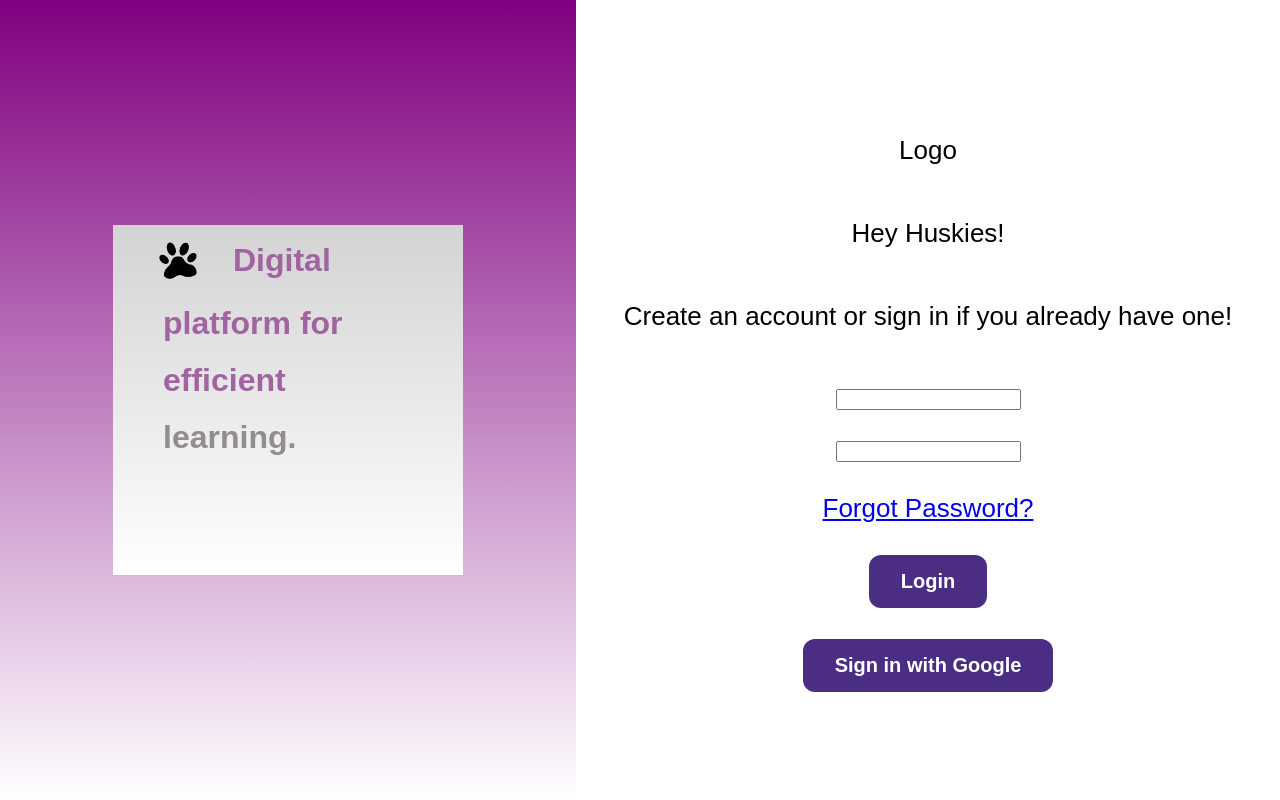
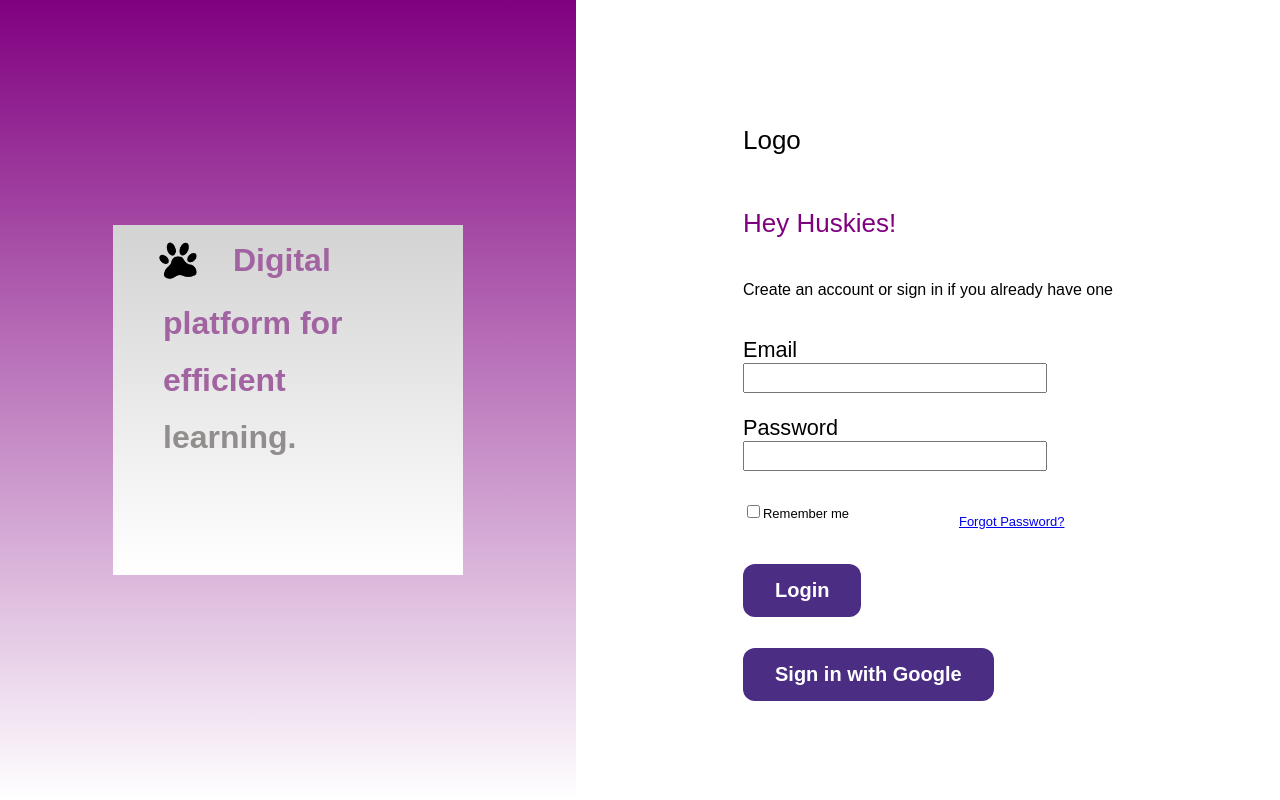
Before and after one commit to renusree153/HuskySync, a React (Create React App) app in the folder huskysync/: page / in a window 1280 px wide. Built offline with nearby package versions, Linux system fonts and the light colour scheme; a web font is replaced by a local one.

Commit message:
spacing issues

```diff
--- a/huskysync/src/Login.css
+++ b/huskysync/src/Login.css
@@ -22,6 +22,7 @@
     background-color: white;
     min-height: 100vh;
     display: flex;
+    align-items:flex-start;
     font-size: calc(10px + 2vmin);
     color: white;
   }
@@ -101,3 +102,34 @@
     margin-top: 10px;
     margin-left: 0px;
   }
+
+  #hello {
+    color: purple;
+  }
+
+  #create {
+    font-size: medium;
+  }
+
+  #email {
+    margin-bottom: 0px;
+    font-size: smaller;
+  }
+
+  #password {
+    margin-bottom: 0px;
+    font-size: smaller;
+  }
+
+  #forgotpass {
+    font-size: small;
+    margin-left: 100px;
+  }
+
+  #remPass {
+    display:flex;
+  }
+
+  #remid {
+    font-size: small;
+  }
--- a/huskysync/src/Login.js
+++ b/huskysync/src/Login.js
@@ -14,6 +14,7 @@ function Login() {
   const [inputEmail, setInputEmail] = useState('');
   const [inputPassword, setInputPassword] = useState('');
   const navigate = useNavigate();
+  const [isChecked, setIsChecked] = useState(false);
 
   const handleLogin = () => {
     navigate("./Home");
@@ -25,6 +26,10 @@ function Login() {
 
   const handlePassChange = (event) => {
     setInputPassword(event.target.value);
+  };
+
+  const handleCheckboxChange = (event) => {
+    setIsChecked(event.target.checked);
   };
 
   return (
@@ -41,45 +46,63 @@ function Login() {
           </div>
         </div>
         <div className="right-half">
-        <header className="App-header">
+        <div className="App-header">
           <p>
             Logo
           </p>
           <p id="hello" style={{ textAlign: 'left'}}>
             Hey Huskies!
           </p>
-          <p>
-            Create an account or sign in if you already have one!
+          <p id="create">
+            Create an account or sign in if you already have one
           </p>
-          <label htmlFor='email'>Email</label>
+          <p id="email">
+            Email
+          </p>
           <input
             type="text"
             id="email"
             value={inputEmail}
             onChange={handleEmailChange}
+            style={{ width: '300px', display: 'block', marginLeft: '0', padding: '0', marginTop: '0' }}
+
           />
-
-          <label htmlFor='password'>Password</label>
+          <p id="password">
+            Password
+          </p>
           <input
             type="text"
             id="password"
             value={inputPassword}
             onChange={handlePassChange}
+            style={{ width: '300px', display: 'block', marginLeft: '0', padding: '0', marginTop: '0' }}
           />
           <br></br>
+          <div id="remPass">
+            <label style={{ color: 'black' }} id ="remid">
+              <input
+                type="checkbox"
+                checked = {isChecked}
+                onChange={handleCheckboxChange}
+              />
+              Remember me
+            </label>
+            <label htmlFor="forgotpass" style={{ marginLeft: '10px', marginTop: '0px' }}>
               <a
-            className="forgotpass"
+                id="forgotpass"
                 href="https://reactjs.org"
                 target="_blank"
                 rel="noopener noreferrer"
               >
                 Forgot Password?
               </a>
+            </label>
+          </div>
           <br></br>
           <button onClick={handleLogin}>Login</button>
           <br></br>
           <button>Sign in with Google</button>
-        </header>
+        </div>
         </div>
       </div>
   );
```
Lines whose indentation alone changed are shown as unchanged.
